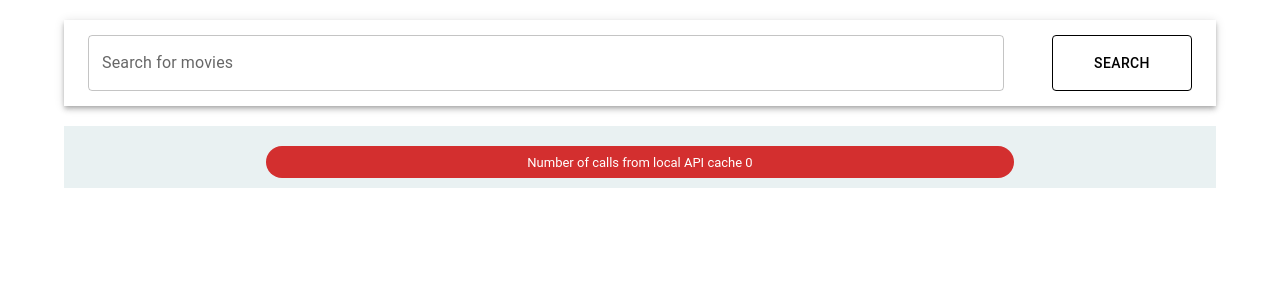
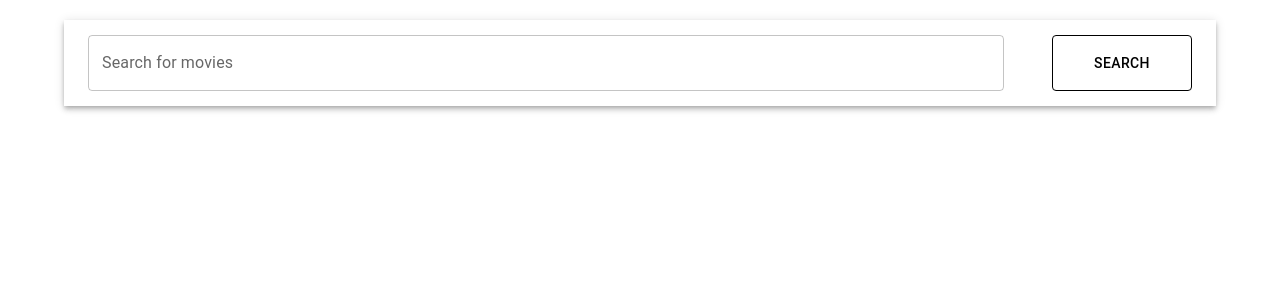
Before and after one commit to imrevari/movie-night, a React (Create React App) app: page / in a window 1280 px wide. Shown: the top 300 px of the page. Built offline with nearby package versions, Linux system fonts and the light colour scheme.

Commit message:
progress added

```diff
--- a/src/components/movieSearch/MovieSearch.tsx
+++ b/src/components/movieSearch/MovieSearch.tsx
@@ -1,4 +1,4 @@
-import { Alert, Box, Chip, Container, Snackbar } from "@mui/material";
+import { Alert, Box, Chip, CircularProgress, Container, Skeleton, Snackbar } from "@mui/material";
 import { FC, useState } from "react";
 import SearchBar from "./SearchBar";
 
@@ -25,6 +25,7 @@ const MovieSearch: FC = () => {
     const [page, setPage] = useState<number>(1)
     const [searchPhrase, setSearchPhrase] = useState<string>('')
     const [error, setError] = useState<string | null>(null)
+    const [isLoading, setIsLoading] = useState<boolean>(false)
 
     const errorNotification = (message: string) => {
         setFetchResponse(iniState);
@@ -32,6 +33,7 @@ const MovieSearch: FC = () => {
     }
 
     const fetchFromServer = (movieTitle: string, pageParam: number) =>{
+        setIsLoading(true)
         axios.get(
             LOCAL_BACKEND.concat(NAME_PARAM).concat(movieTitle).concat(PAGE_PARAM).concat(pageParam.toString())
         )
@@ -40,12 +42,15 @@ const MovieSearch: FC = () => {
             const { movies} = responseBody;
             if(movies.length === 0){
                 errorNotification(`No movie found for ${movieTitle}`)
+                setIsLoading(false)
                 return;
             }
             setFetchResponse(responseBody)
+            setIsLoading(false)
         }
           ).catch( error => {
             errorNotification(error.response.data.message)
+            setIsLoading(false)
           })
     }
 
@@ -75,14 +80,23 @@ const MovieSearch: FC = () => {
                         flexDirection: 'column',
                         justifyContent: 'center'}}>
 
-                <Chip
+                {isLoading
+                ?
+                <Skeleton variant="rounded" width={'65%'} height={32}
+                    sx={{marginTop: '20px', marginBottom: '10px' }}/>
+                :
+                (movies.length > 0) && <Chip
                     label={`Number of calls from local API cache ${cashedFetches}`}
                     color={cashedFetches === 0 ? 'error' : 'default'}
-                    sx={{marginTop: '20px', marginBottom: '10px', minWidth: '65%', }}/>
+                    sx={{marginTop: '20px', marginBottom: '10px', minWidth: '65%', }}/>}
 
-                <MovieTilesBox movies={movies}/>
+                {isLoading
+                ?
+                <CircularProgress size={190} sx={{margin: '20px 0 50px 0'}}/>
+                :
+                <MovieTilesBox movies={movies}/>}
 
-                {(totalPages > 1) && <Paginator pages={totalPages} setPage={triggerPaginator} curentPage={page}/>}
+                {(totalPages > 1 && !isLoading) && <Paginator pages={totalPages} setPage={triggerPaginator} curentPage={page}/>}
 
                 <Snackbar
                     open={Boolean(error)}
--- a/src/components/movieSearch/PopupWindow.tsx
+++ b/src/components/movieSearch/PopupWindow.tsx
@@ -23,9 +23,9 @@ const PopupWindow: FC<PopupWindowProps> = ({isOpen, closePopup, movie}) => {
           >
             <DialogTitle>{title}</DialogTitle>
             <DialogContent>
-              <DialogContentText sx={{marginBottom: '8px'}}>
+              { !isNaN(date.getFullYear()) && <DialogContentText sx={{marginBottom: '8px'}}>
                 {`Year released: ${date.getFullYear()}`}
-              </DialogContentText>
+              </DialogContentText>}
               <DialogContentText sx={{marginBottom: '8px'}}>
                 {`Avarage vote: ${voteAvarage.toFixed(2)} based on ${voteCount} votes`}
               </DialogContentText>
--- a/src/server/movieRouts.js
+++ b/src/server/movieRouts.js
@@ -58,7 +58,7 @@ const getListOfMovies = async (movieName, page) => {
 
 
 router.get('/movie', async (req, res) => {
-    const searchName = req.query.name;
+    const searchName = req.query.name.toLowerCase();
     if (!searchName) {
         return res.status(400).json({ message: 'No Search name provided' })
       }
```
